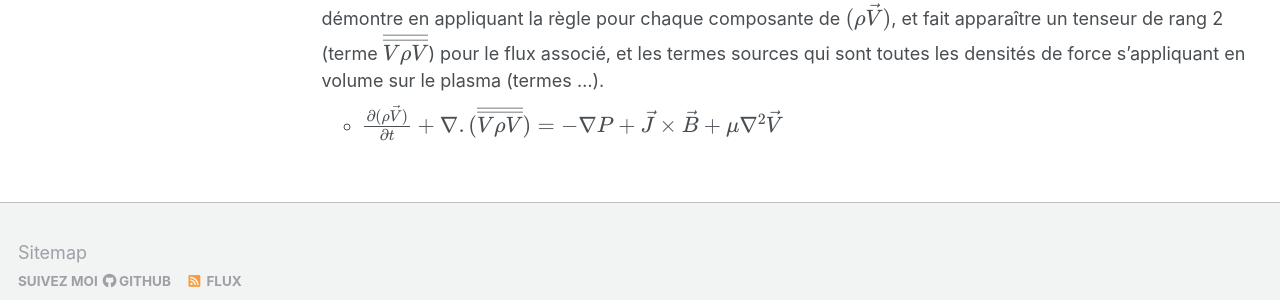
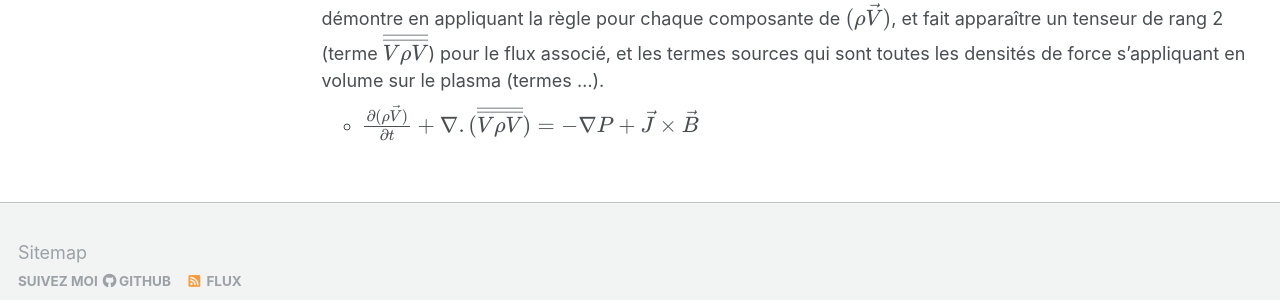
Before and after one commit to hubertbaty/hubertbaty.github.io, a Jekyll site: the page built from _pages/MHD.md, in a window 1280 px wide and 1085 px high. Shown: the part 728-1028 px from the top of the window. Built offline with Jekyll 4.4.1, drawn with Linux system fonts in a browser that asks for light colours; some web fonts are replaced; formulas are drawn with MathJax 3.

Commit message:
Update MHD.md

```diff
--- a/_pages/MHD.md
+++ b/_pages/MHD.md
@@ -19,4 +19,4 @@ Les équations de base de la MHD
 
 * Equation de conservation de la quantité de mouvement. Celle ci est la plus importante pour la dynamique (équivalent de la seconde loi de Newton qui exprime que la densité de quantité de mouvement $(\rho \vec V)$ varie du fait d'un flux convectif associé, et aussi de création/disparition du fait des densité de forces). Celle ci se démontre en appliquant la règle pour chaque composante de $(\rho \vec V)$, et fait apparaître un tenseur de rang 2 (terme $\overline{\overline {V \rho V }}$)
 pour le flux associé, et les termes sources qui sont toutes les densités de force s'appliquant en volume sur le plasma (termes ...).
-  * $\frac {\partial (\rho \vec V)} {\partial t} + \nabla . ( \overline{\overline {V \rho V }} ) = - \nabla P + \vec J \times \vec B + \mu \nabla^2 \vec V $
+  * $\frac {\partial (\rho \vec V)} {\partial t} + \nabla . ( \overline{\overline {V \rho V }} ) = - \nabla P + \vec J \times \vec B $
```
